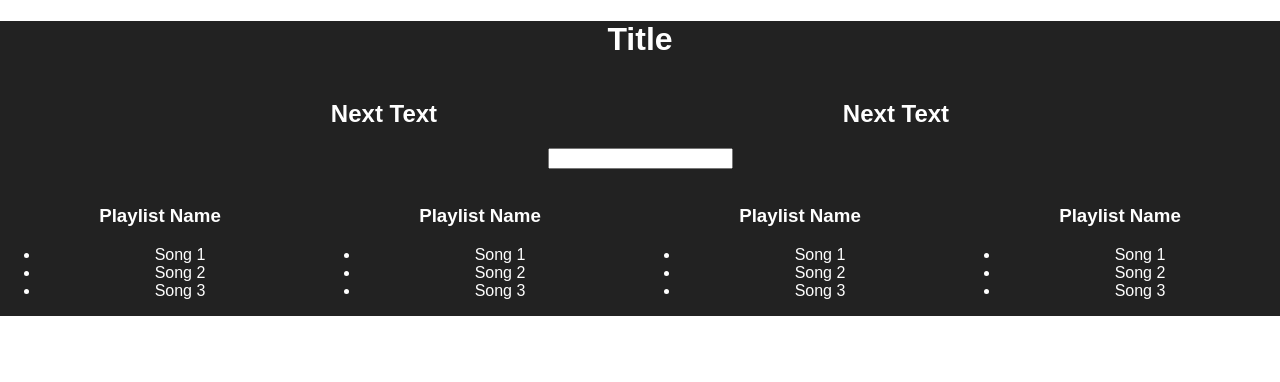
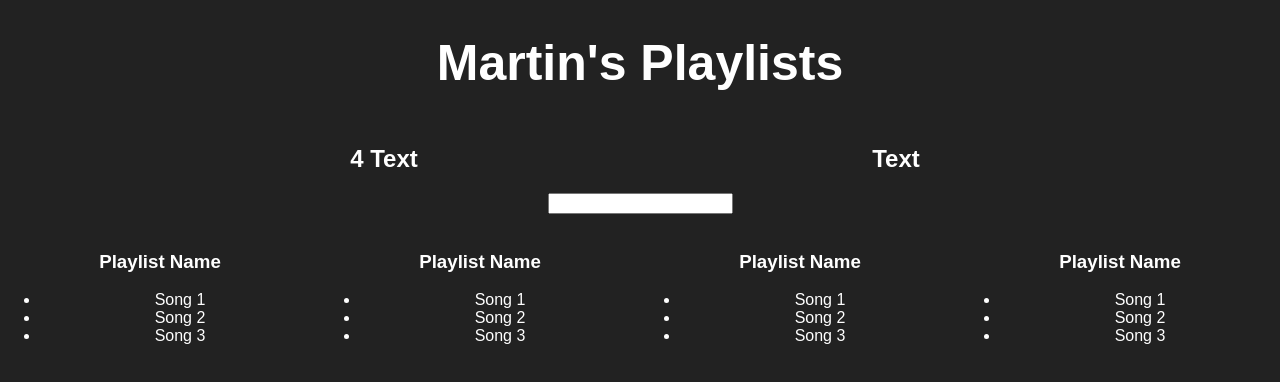
Before and after one commit to marting1777/spotify-api, a React app: page / in a window 1280 px wide. Shown: the top 382 px of the page. Built offline with nearby package versions, Linux system fonts and the light colour scheme.

Commit message:
Playlists and Hours Counters

```diff
--- a/src/App.css
+++ b/src/App.css
@@ -1,8 +1,12 @@
 .App {
   text-align: center;
-  background-color: #222;
 }
 
 .TituloApp {
   color: #fff;
+  font-size: 50px;
 }
+
+.Loading {
+  color: #fff;
+}
--- a/src/App.js
+++ b/src/App.js
@@ -1,22 +1,64 @@
 import React, { Component } from 'react';
 import classes from './App.css';
 
-import Aggregate from './components/Agreggate/Aggregate'
+import PlaylistCounter from './components/PlaylistCounter/PlaylistCounter'
+import HoursCounter from './components/HoursCounter/HoursCounter'
 import Filter from './components/Filter/Filter'
 import Playlist from './components/Playlist/Playlist'
 
+let fakeServerData = {
+  user: {
+    name: 'Martin',
+    playlists: [
+      {
+        name: 'My Favorites',
+        songs: ['Sin Pijama', 'Sirenas', 'Rewrite the stars']
+      },
+      {
+        name: 'Rock Nacional',
+        songs: ['Tan Distintos', 'Señales', 'Creo']
+      },
+      {
+        name: 'Reggae',
+        songs: ['Tu sin mi', 'Nada', 'Hoja en blanco']
+      },
+      {
+        name: 'Baile',
+        songs: ['Clandestino', 'No es justo', 'Unica']
+      }
+    ]
+  }
+}
+
 class App extends Component {
+  constructor() {
+    super()
+    this.state = {serverData: {}}
+  }
+  componentDidMount() {
+    setTimeout(() => {
+      this.setState({serverData: fakeServerData})
+    }, 1000)
+  }
+
   render() {
     return (
       <div className={classes.App}>
-        <h1 className={classes.TituloApp}>Title</h1>
-        <Aggregate />
-        <Aggregate />
-        <Filter />
-        <Playlist />
-        <Playlist />
-        <Playlist />
-        <Playlist />
+        {this.state.serverData.user ?
+        <div>
+          <h1 className={classes.TituloApp}>
+            {this.state.serverData.user.name}'s Playlists
+          </h1>
+          <PlaylistCounter
+            playlists={this.state.serverData.user.playlists}/>
+          <HoursCounter />
+          <Filter />
+          <Playlist />
+          <Playlist />
+          <Playlist />
+          <Playlist />
+        </div> : <h1 className={classes.Loading}>Loading...</h1>
+        }
       </div>
     );
   }
--- a/src/components/Agreggate/Aggregate.js
+++ /dev/null
@@ -1,14 +0,0 @@
-import React, {Component} from 'react'
-import classes from './Aggregate.css'
-
-class Aggregate extends Component {
-    render () {
-        return (
-            <div className={classes.Menu}>
-                <h2 className={classes.Titulo}>Next Text</h2>
-            </div>
-        )
-    }
-}
-
-export default Aggregate
--- /dev/null
+++ b/src/components/HoursCounter/HoursCounter.js
@@ -0,0 +1,14 @@
+import React, {Component} from 'react'
+import classes from './HoursCounter.css'
+
+class HoursCounter extends Component {
+    render() {
+        return (
+            <div className={classes.Menu}>
+                <h2 className={classes.Titulo}>{this.props.playlists && this.props.playlists.length} Text</h2>
+            </div>
+        )
+    }
+}
+
+export default HoursCounter
--- /dev/null
+++ b/src/components/PlaylistCounter/PlaylistCounter.css
@@ -0,0 +1,9 @@
+.Titulo {
+    color: #fff;
+}
+
+.Menu {
+    width: 40%;
+    display: inline-block;
+    color: #fff;
+}
--- /dev/null
+++ b/src/components/PlaylistCounter/PlaylistCounter.js
@@ -0,0 +1,14 @@
+import React, {Component} from 'react'
+import classes from './PlaylistCounter.css'
+
+class PlaylistCounter extends Component {
+    render () {
+        return (
+            <div className={classes.Menu}>
+                <h2 className={classes.Titulo}>{this.props.playlists && this.props.playlists.length} Text</h2>
+            </div>
+        )
+    }
+}
+
+export default PlaylistCounter
--- a/src/index.css
+++ b/src/index.css
@@ -2,4 +2,5 @@ body {
   margin: 0;
   padding: 0;
   font-family: sans-serif;
+  background-color: #222;
 }
```
Also changed, not shown: src/components/HoursCounter/HoursCounter.css (renamed from src/components/Agreggate/Aggregate.css).
